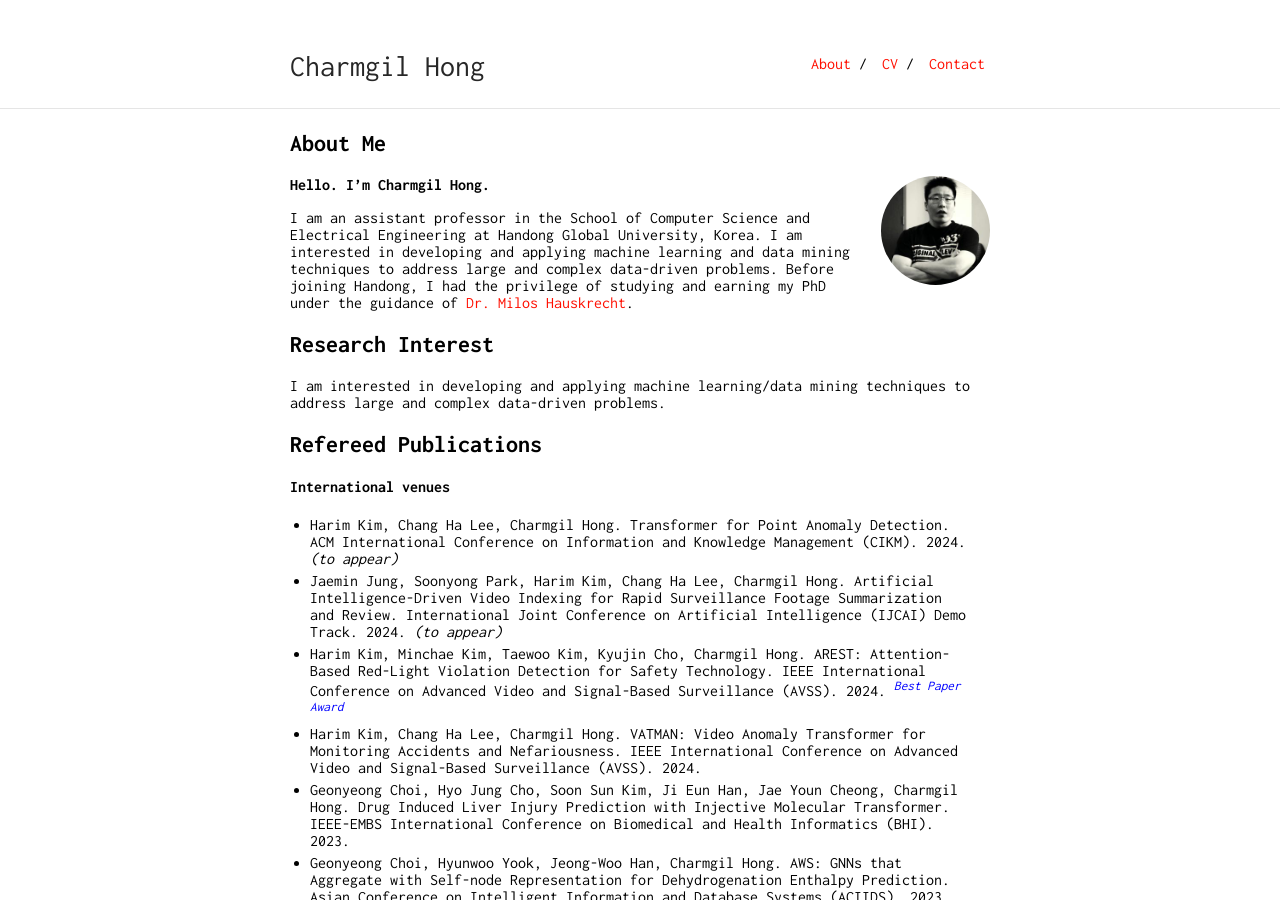
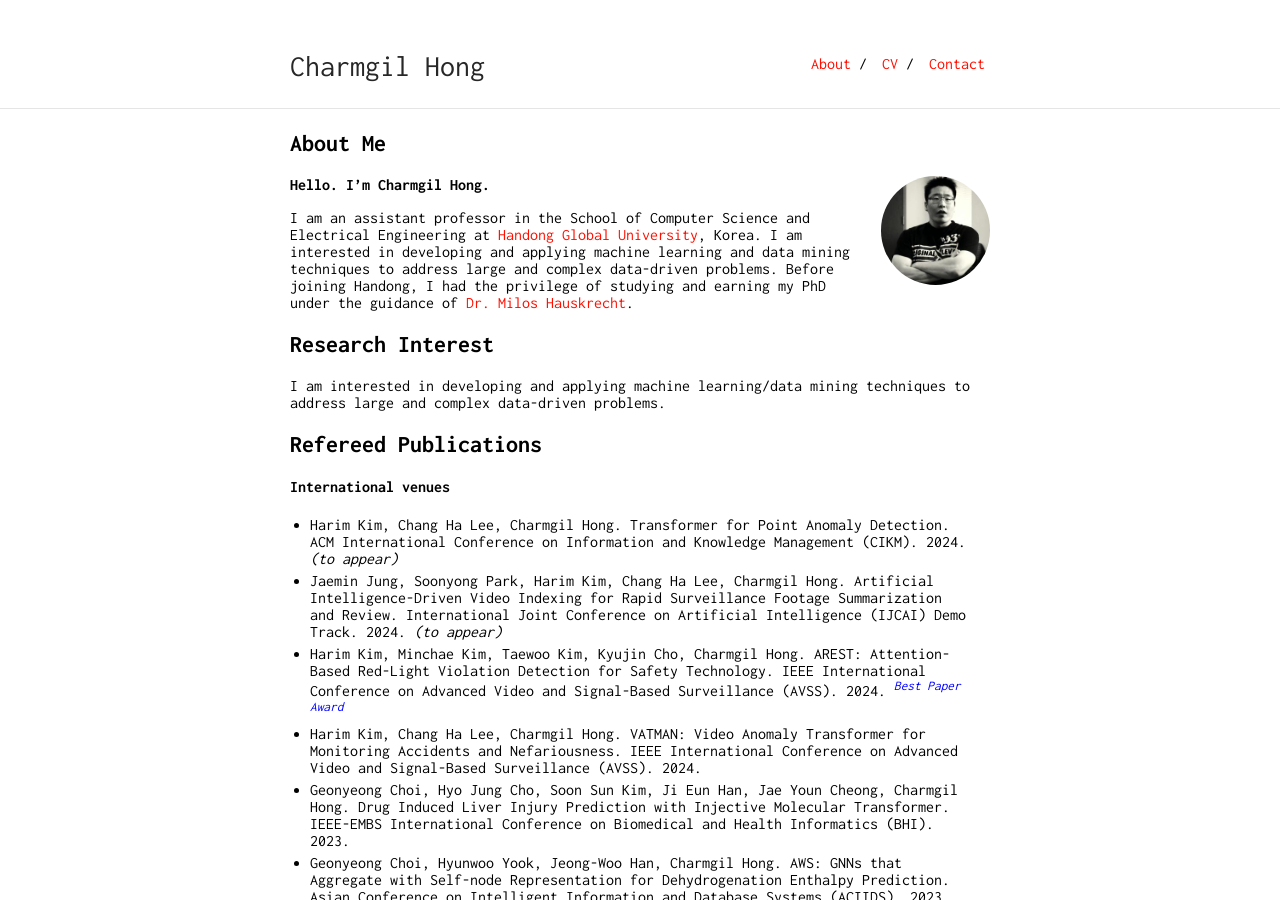
Before and after one commit to charmgil/charmgil.github.io, a Jekyll site: the page built from index.md, in a window 1280 px wide and 900 px high. Built offline with Jekyll 4.4.1, drawn with Linux system fonts in a browser that asks for light colours; our own code applies the rules of GitHub Pages for plain Markdown files; part of the change alters nothing that is shown.

```diff
--- a/index.md
+++ b/index.md
@@ -8,7 +8,7 @@ layout: default
 
 **Hello. I'm Charmgil Hong.**
 
-I am an assistant professor in the School of Computer Science and Electrical Engineering at Handong Global University, Korea. I am interested in developing and applying machine learning and data mining techniques to address large and complex data-driven problems. Before joining Handong, I had the privilege of studying and earning my PhD under the guidance of [Dr. Milos Hauskrecht](https://cs.pitt.edu/~milos).
+I am an assistant professor in the School of Computer Science and Electrical Engineering at [Handong Global University](https://handong.edu/), Korea. I am interested in developing and applying machine learning and data mining techniques to address large and complex data-driven problems. Before joining Handong, I had the privilege of studying and earning my PhD under the guidance of [Dr. Milos Hauskrecht](https://cs.pitt.edu/~milos).
 
 
 ## Research Interest
```
